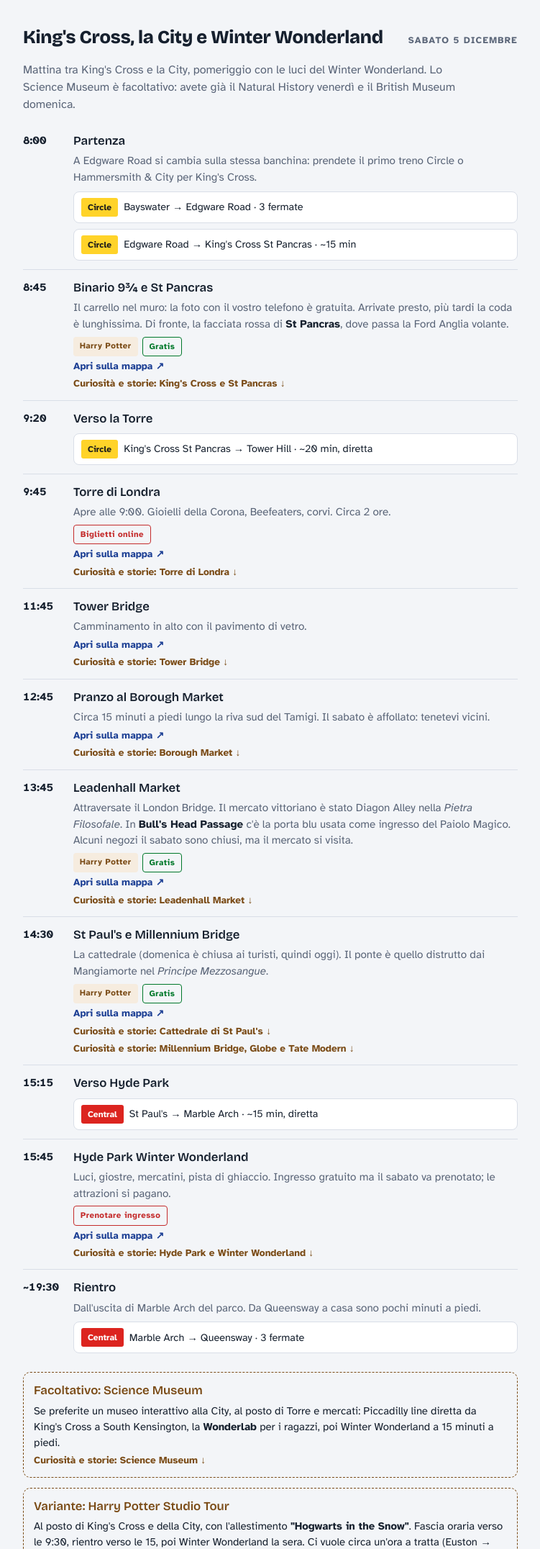
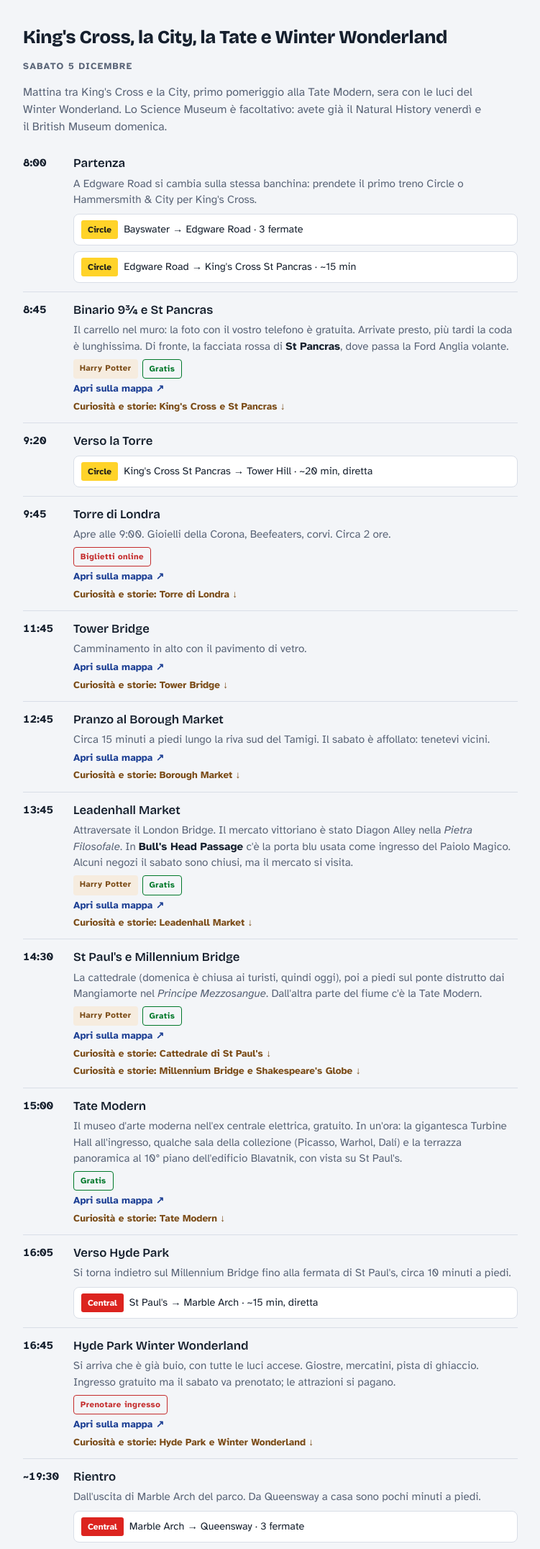
Before and after one commit to okpanic26/londra-2026, a plain HTML site: page index.html in a window 1280 px wide. Shown: the part 3340-5492 px from the top of the page at 72% size, without its empty margins (264-1015 px from the left). Drawn offline with nearby package versions, Linux system fonts and the light colour scheme.

Commit message:
Aggiungi la Tate Modern sabato pomeriggio
Dopo St Paul's si attraversa il Millennium Bridge: un'ora alla Tate Modern (Turbine Hall, collezione, terrazza al 10° piano), poi Central line da St Paul's a Marble Arch e Winter Wonderland dalle 16:45, già con il buio.
Nuova scheda della miniguida sulla Tate Modern.

Co-Authored-By: Claude Opus 5.5 <noreply@anthropic.com>

```diff
--- a/index.html
+++ b/index.html
@@ -385,8 +385,8 @@ nav.bar a.today{background:var(--red);border-color:var(--red);color:var(--surfac
 
 <!-- SABATO -->
 <section id="sabato">
-  <div class="sec-head"><h2>King's Cross, la City e Winter Wonderland</h2><span class="date">Sabato 5 dicembre</span></div>
-  <p class="lead">Mattina tra King's Cross e la City, pomeriggio con le luci del Winter Wonderland. Lo Science Museum è facoltativo: avete già il Natural History venerdì e il British Museum domenica.</p>
+  <div class="sec-head"><h2>King's Cross, la City, la Tate e Winter Wonderland</h2><span class="date">Sabato 5 dicembre</span></div>
+  <p class="lead">Mattina tra King's Cross e la City, primo pomeriggio alla Tate Modern, sera con le luci del Winter Wonderland. Lo Science Museum è facoltativo: avete già il Natural History venerdì e il British Museum domenica.</p>
   <ol class="tl">
     <li class="stop"><div class="time">8:00</div><div class="what">
       <h3>Partenza</h3>
@@ -421,15 +421,21 @@ nav.bar a.today{background:var(--red);border-color:var(--red);color:var(--surfac
       <a class="map" href="https://www.google.com/maps/search/?api=1&query=Bull's+Head+Passage+Leadenhall+Market" target="_blank" rel="noopener">Apri sulla mappa ↗</a></div></li>
     <li class="stop"><div class="time">14:30</div><div class="what">
       <h3>St Paul's e Millennium Bridge</h3>
-      <p>La cattedrale (domenica è chiusa ai turisti, quindi oggi). Il ponte è quello distrutto dai Mangiamorte nel <i>Principe Mezzosangue</i>.</p>
+      <p>La cattedrale (domenica è chiusa ai turisti, quindi oggi), poi a piedi sul ponte distrutto dai Mangiamorte nel <i>Principe Mezzosangue</i>. Dall'altra parte del fiume c'è la Tate Modern.</p>
       <div class="tags"><span class="tag hp">Harry Potter</span><span class="tag free">Gratis</span></div>
       <a class="map" href="https://www.google.com/maps/search/?api=1&query=Millennium+Bridge+London" target="_blank" rel="noopener">Apri sulla mappa ↗</a></div></li>
-    <li class="stop"><div class="time">15:15</div><div class="what">
+    <li class="stop"><div class="time">15:00</div><div class="what">
+      <h3>Tate Modern</h3>
+      <p>Il museo d'arte moderna nell'ex centrale elettrica, gratuito. In un'ora: la gigantesca Turbine Hall all'ingresso, qualche sala della collezione (Picasso, Warhol, Dalí) e la terrazza panoramica al 10° piano dell'edificio Blavatnik, con vista su St Paul's.</p>
+      <div class="tags"><span class="tag free">Gratis</span></div>
+      <a class="map" href="https://www.google.com/maps/search/?api=1&query=Tate+Modern" target="_blank" rel="noopener">Apri sulla mappa ↗</a></div></li>
+    <li class="stop"><div class="time">16:05</div><div class="what">
       <h3>Verso Hyde Park</h3>
+      <p>Si torna indietro sul Millennium Bridge fino alla fermata di St Paul's, circa 10 minuti a piedi.</p>
       <div class="ride"><span class="line ce">Central</span> St Paul's → Marble Arch · ~15 min, diretta</div></div></li>
-    <li class="stop"><div class="time">15:45</div><div class="what">
+    <li class="stop"><div class="time">16:45</div><div class="what">
       <h3>Hyde Park Winter Wonderland</h3>
-      <p>Luci, giostre, mercatini, pista di ghiaccio. Ingresso gratuito ma il sabato va prenotato; le attrazioni si pagano.</p>
+      <p>Si arriva che è già buio, con tutte le luci accese. Giostre, mercatini, pista di ghiaccio. Ingresso gratuito ma il sabato va prenotato; le attrazioni si pagano.</p>
       <div class="tags"><span class="tag book">Prenotare ingresso</span></div>
       <a class="map" href="https://www.google.com/maps/search/?api=1&query=Hyde+Park+Winter+Wonderland" target="_blank" rel="noopener">Apri sulla mappa ↗</a></div></li>
     <li class="stop"><div class="time">~19:30</div><div class="what">
@@ -698,8 +704,8 @@ nav.bar a.today{background:var(--red);border-color:var(--red);color:var(--surfac
     </article>
 
     <article class="mg" id="mg-millennium" data-keys="Millennium Bridge">
-      <div class="mg-head"><h3>Millennium Bridge, Globe e Tate Modern</h3><span class="tag hp">Harry Potter</span></div>
-      <p>Il ponte pedonale d'acciaio tra St Paul's e la riva sud. Dall'altra parte: il teatro di Shakespeare e il museo d'arte moderna nell'ex centrale elettrica.</p>
+      <div class="mg-head"><h3>Millennium Bridge e Shakespeare's Globe</h3><span class="tag hp">Harry Potter</span></div>
+      <p>Il ponte pedonale d'acciaio tra St Paul's e la riva sud. Dall'altra parte, accanto alla Tate Modern, il teatro di Shakespeare ricostruito.</p>
       <details><summary>Curiosità, storie, film e musica</summary>
         <ul class="mg-facts">
           <li><b>Curiosità</b>Inaugurato nel 2000, fu chiuso dopo due giorni perché oscillava sotto i passi della gente. I londinesi lo chiamano ancora "Wobbly Bridge", il ponte traballante. Riaprì nel 2002.</li>
@@ -707,6 +713,20 @@ nav.bar a.today{background:var(--red);border-color:var(--red);color:var(--surfac
           <li><b>Storia</b>Lo Shakespeare's Globe è la ricostruzione del teatro dove Shakespeare recitava, voluta dall'attore americano Sam Wanamaker e aperta nel 1997. È l'unico edificio di Londra a cui dopo il 1666 è stato permesso un tetto di paglia.</li>
         </ul>
         <p class="mg-links">Approfondisci: <a href="https://it.wikipedia.org/wiki/Special:Search?search=Millennium+Bridge+Londra" target="_blank" rel="noopener">Wikipedia</a> · <a href="https://www.shakespearesglobe.com/" target="_blank" rel="noopener">Shakespeare's Globe</a></p>
+      </details>
+    </article>
+
+    <article class="mg" id="mg-tate" data-keys="Tate Modern">
+      <div class="mg-head"><h3>Tate Modern</h3><span class="tag bond">Sab</span></div>
+      <p>Uno dei musei d'arte moderna più visitati al mondo, gratuito, dentro una vecchia centrale elettrica sul Tamigi. Aperto nel 2000.</p>
+      <details><summary>Curiosità, storie, film e musica</summary>
+        <ul class="mg-facts">
+          <li><b>Per i ragazzi</b>La centrale, chiusa nel 1981, l'aveva progettata Giles Gilbert Scott, lo stesso architetto che ha disegnato la famosa cabina telefonica rossa di Londra.</li>
+          <li><b>Curiosità</b>La Turbine Hall, dove c'erano le turbine, è alta come un palazzo di sette piani. Ogni anno ospita un'opera gigante: nel 2003 Olafur Eliasson ci mise un enorme sole artificiale e la gente si sdraiava sul pavimento a guardarlo.</li>
+          <li><b>Da cercare</b>Il <i>Telefono aragosta</i> di Salvador Dalí, le opere di Picasso e Andy Warhol, e la sala dei grandi quadri scuri di Mark Rothko.</li>
+          <li><b>Da non perdere</b>La terrazza panoramica al 10° piano dell'edificio Blavatnik: gratis, a 360 gradi, con St Paul's proprio di fronte.</li>
+        </ul>
+        <p class="mg-links">Approfondisci: <a href="https://it.wikipedia.org/wiki/Special:Search?search=Tate+Modern" target="_blank" rel="noopener">Wikipedia</a> · <a href="https://www.tate.org.uk/visit/tate-modern" target="_blank" rel="noopener">Sito ufficiale</a></p>
       </details>
     </article>
 
@@ -910,7 +930,7 @@ nav.bar a.today{background:var(--red);border-color:var(--red);color:var(--surfac
   <ul class="check">
     <li><label><input type="checkbox" id="b2"><span>Torre di Londra, sabato 5 mattina<small>Biglietto famiglia online</small></span></label></li>
     <li><label><input type="checkbox" id="b5"><span>London Eye, domenica 6 verso le 15:45–16:00</span></label></li>
-    <li><label><input type="checkbox" id="b4"><span>Winter Wonderland, sabato 5 pomeriggio<small>Ingresso gratuito con prenotazione</small></span></label></li>
+    <li><label><input type="checkbox" id="b4"><span>Winter Wonderland, sabato 5 verso le 16:45<small>Ingresso gratuito con prenotazione</small></span></label></li>
     <li><label><input type="checkbox" id="b7"><span>Taxi Heathrow → casa, giovedì 3 ore 21<small>Monovolume o Uber XL</small></span></label></li>
     <li><label><input type="checkbox" id="b8"><span>Taxi casa → Heathrow, lunedì 7 ore 4:00<small>Monovolume o Uber XL</small></span></label></li>
     <li><label><input type="checkbox" id="b12"><span>Controllare il calendario del Cambio della Guardia<small>Venerdì 4 alle 11:00 a Buckingham Palace</small></span></label></li>
```
Also changed, not shown: 1 other file.
